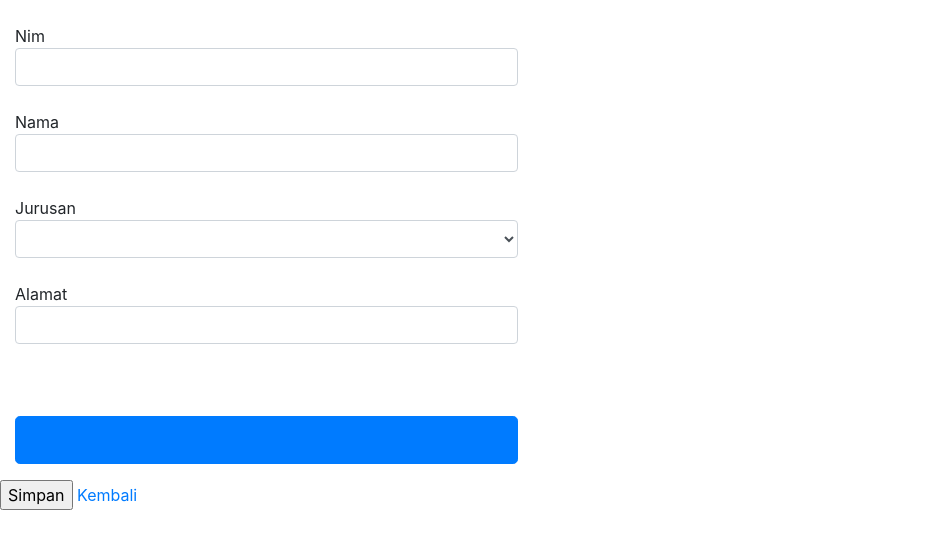
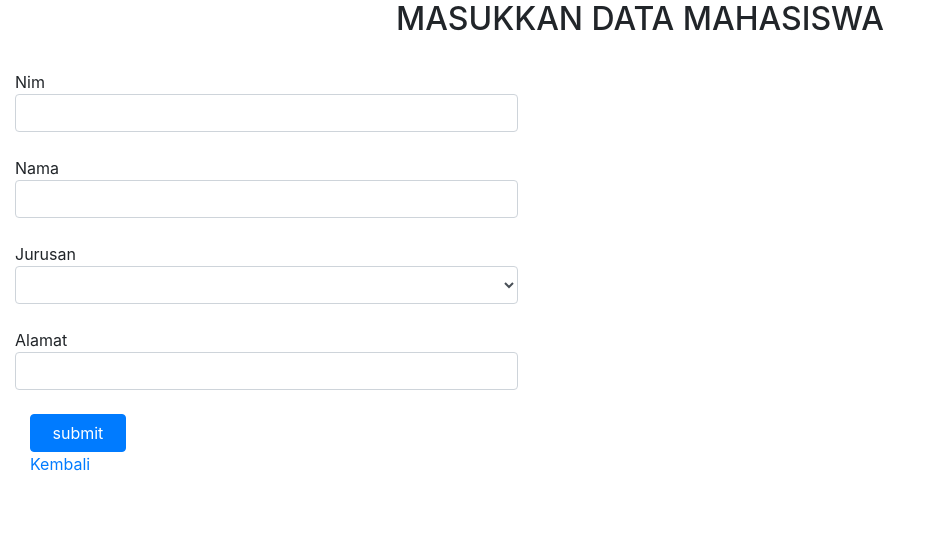
Before and after one commit to handiputra/rest, a CodeIgniter app: the page made by rest_client/application/views/mahasiswa/create.php in a window 1280 px wide. Shown: the top 549 px of the page, without its empty margins (0-946 px from the left). Run offline with CodeIgniter, Linux system fonts and the light colour scheme; the template is opened without the code that fills it: most values are stand-ins (such as "Sample title", 1, 10 or a date in 2020); some libraries are stand-ins or nearby versions.

Commit message:
convert to bs form

```diff
--- a/rest_client/application/views/mahasiswa/create.php
+++ b/rest_client/application/views/mahasiswa/create.php
@@ -12,12 +12,13 @@
 
 
 </head>
-
+<h2><center> MASUKKAN DATA MAHASISWA</center></h2>
 <br>
-<div class="form-group col-sm-5" >
-  Nim <br> <?php echo form_input(['name' => 'nim', 'id' => 'nim', 'class' => 'form-control']); ?><br>
-  Nama <br> <?php echo form_input(['name' => 'nama', 'id' => 'nama', 'class' => 'form-control']); ?><br>
-  Jurusan<br>
+<div class="form-group" >
+  <div class="col-sm-5">
+    Nim <br> <?php echo form_input(['name' => 'nim', 'id' => 'nim', 'class' => 'form-control']); ?><br>
+    Nama <br> <?php echo form_input(['name' => 'nama', 'id' => 'nama', 'class' => 'form-control']); ?><br>
+    Jurusan<br>
       <select class="form-control" id="sel1" name="jurusan">
         <option>
           <?php
@@ -25,20 +26,18 @@
                 echo "<option value='$j->id_jurusan'>$j->jurusan</option>";
             }
           ?>
-
-
-
-        </option>
+          </option>
       </select>
   <br>Alamat <br> <?php echo form_input(['name' => 'alamat', 'id' => 'alamat', 'class' => 'form-control']); ?><br>
+  <div class="col-sm-3" style="float: left;">
+    <?php echo form_submit(['name' => 'submit', 'id' => 'submit', 'class' => 'btn btn-md btn-primary btn-block','value'=>'submit']); ?>
+  </div>
+  <div class="col-sm-3" >
+    <tr><td><?php echo anchor('mahasiswa','Kembali');?></td></tr>
+  </div>
 
-  <br><br><?php echo form_submit(['name' => 'submit', 'id' => 'submit', 'class' => 'btn btn-lg btn-primary btn-block']); ?>
+  </div>
 
-</div>
-
-        <?php echo form_submit('submit','Simpan');?>
-        <?php echo anchor('mahasiswa','Kembali');?></td></tr>
-</table>
 <?php
 echo form_close();
 ?>
```
